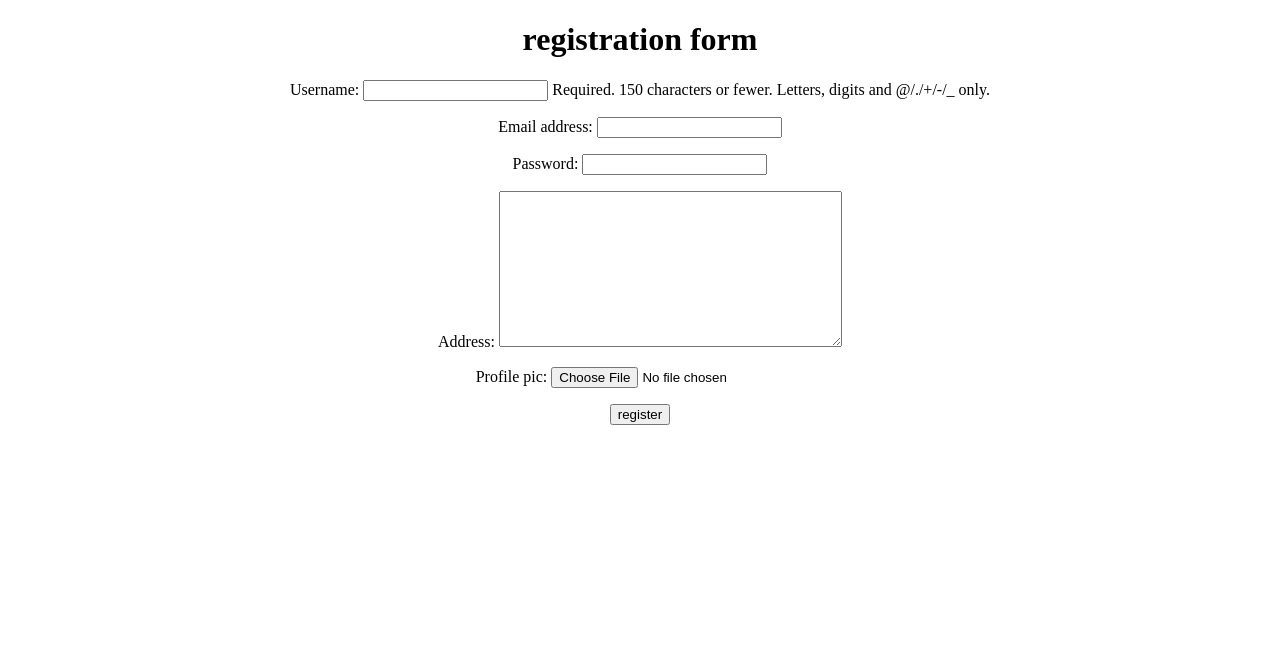
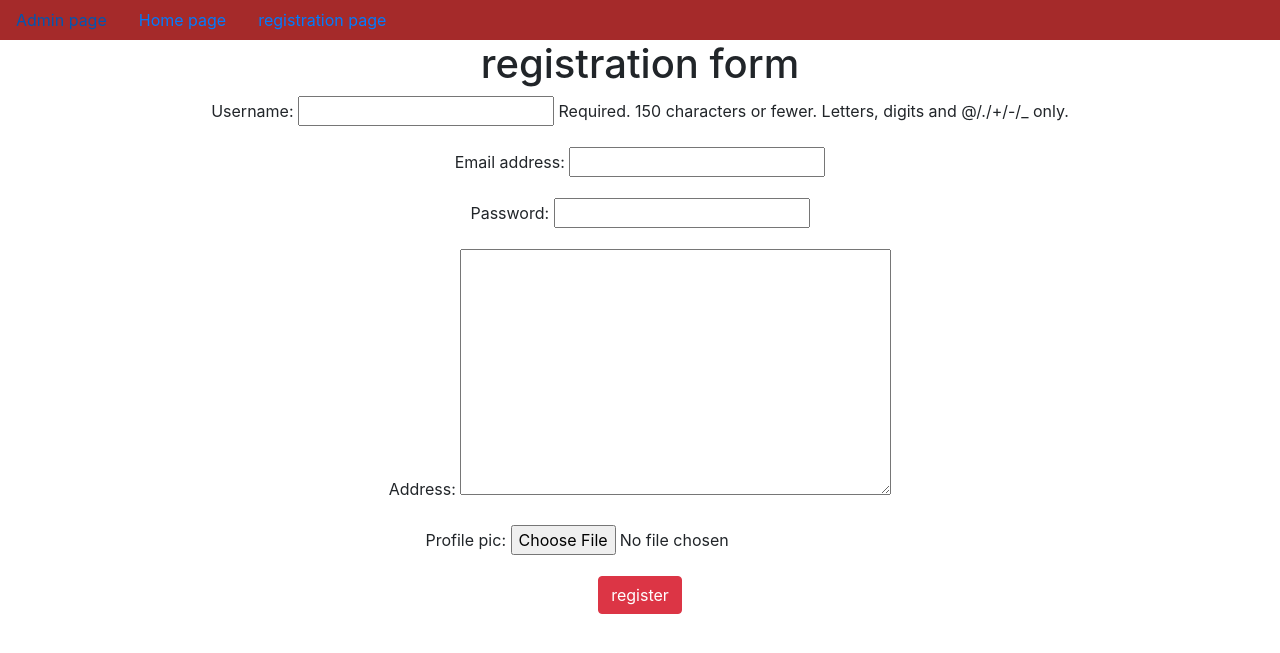
Before and after one commit to basireddysivareddy/registration_models, a Django app: page /registration/ in a window 1280 px wide. Shown: the top 653 px of the page. Run offline with Django 4.2, Linux system fonts and the light colour scheme.

Commit message:
first commit

```diff
--- a/app/views.py
+++ b/app/views.py
@@ -2,6 +2,9 @@ from django.shortcuts import render
 from django.http import HttpResponse
 from app.forms import *
 # Create your views here.
+from django.core.mail import send_mail
+def home(request):
+    return render(request,'home.html')
 def registration(request):
     uf=UserForm()
     pf=ProfileForm()
@@ -18,6 +21,11 @@ def registration(request):
             PFO=PD.save(commit=False)
             PFO.User=USO
             PFO.save()
+
+            send_mail('User registration',
+            'Registration is successfully',
+            'basireddysivareddy45848@gmail.com',
+            [USO.email],fail_silently=False)
             return HttpResponse('Registration is successfully')
 
 
--- a/project29/urls.py
+++ b/project29/urls.py
@@ -21,5 +21,6 @@ from app.views import *
 urlpatterns = [
     path('admin/', admin.site.urls),
     path('registration/',registration,name='registration'),
+    path('home/',home,name='home'),
 
 ]+static(settings.MEDIA_URL,document_root=settings.MEDIA_ROOT)
--- /dev/null
+++ b/templates/dummy.html
@@ -0,0 +1,44 @@
+<!doctype html>
+<html lang="en">
+  <head>
+    <!-- Required meta tags -->
+    <meta charset="utf-8">
+    <meta name="viewport" content="width=device-width, initial-scale=1, shrink-to-fit=no">
+
+    <!-- Bootstrap CSS -->
+    <link rel="stylesheet" href="https://cdn.jsdelivr.net/npm/bootstrap@4.6.2/dist/css/bootstrap.min.css" integrity="sha384-xOolHFLEh07PJGoPkLv1IbcEPTNtaed2xpHsD9ESMhqIYd0nLMwNLD69Npy4HI+N" crossorigin="anonymous">
+    {% block title %}
+    <title>Hello, world!</title>
+    {% endblock %}
+
+
+  </head>
+  <body>
+    <center>
+
+        <nav class="nav" style="background-color: brown;">
+            <a href="{% url 'admin:index' %}" class="nav-link">Admin page</a>
+            <a href="{% url 'home' %}" class="nav-link">Home page</a>
+            <a href="{% url 'registration' %}" class="nav-link">registration page</a>
+
+
+        </nav>
+{% block body_block %}
+
+{% endblock %}
+
+    <!-- Optional JavaScript; choose one of the two! -->
+
+    <!-- Option 1: jQuery and Bootstrap Bundle (includes Popper) -->
+    <script src="https://cdn.jsdelivr.net/npm/jquery@3.5.1/dist/jquery.slim.min.js" integrity="sha384-DfXdz2htPH0lsSSs5nCTpuj/zy4C+OGpamoFVy38MVBnE+IbbVYUew+OrCXaRkfj" crossorigin="anonymous"></script>
+    <script src="https://cdn.jsdelivr.net/npm/bootstrap@4.6.2/dist/js/bootstrap.bundle.min.js" integrity="sha384-Fy6S3B9q64WdZWQUiU+q4/2Lc9npb8tCaSX9FK7E8HnRr0Jz8D6OP9dO5Vg3Q9ct" crossorigin="anonymous"></script>
+
+    <!-- Option 2: Separate Popper and Bootstrap JS -->
+    <!--
+    <script src="https://cdn.jsdelivr.net/npm/jquery@3.5.1/dist/jquery.slim.min.js" integrity="sha384-DfXdz2htPH0lsSSs5nCTpuj/zy4C+OGpamoFVy38MVBnE+IbbVYUew+OrCXaRkfj" crossorigin="anonymous"></script>
+    <script src="https://cdn.jsdelivr.net/npm/popper.js@1.16.1/dist/umd/popper.min.js" integrity="sha384-9/reFTGAW83EW2RDu2S0VKaIzap3H66lZH81PoYlFhbGU+6BZp6G7niu735Sk7lN" crossorigin="anonymous"></script>
+    <script src="https://cdn.jsdelivr.net/npm/bootstrap@4.6.2/dist/js/bootstrap.min.js" integrity="sha384-+sLIOodYLS7CIrQpBjl+C7nPvqq+FbNUBDunl/OZv93DB7Ln/533i8e/mZXLi/P+" crossorigin="anonymous"></script>
+    -->
+</center>
+  </body>
+  </html>
--- a/templates/registration.html
+++ b/templates/registration.html
@@ -1,22 +1,18 @@
-<!DOCTYPE html>
-<html lang="en">
-<head>
-    <meta charset="UTF-8">
-    <meta http-equiv="X-UA-Compatible" content="IE=edge">
-    <meta name="viewport" content="width=device-width, initial-scale=1.0">
-    <title>Document</title>
-</head>
-<body>
-    <center>
-        <h1>registration form</h1>
-        <form  method="POST" enctype="multipart/form-data" >
-            {% csrf_token %}
+{% extends 'dummy.html' %}
 
-                {{uf.as_p}}
-                {{pf.as_p}}
-            <input type="submit" value="register">
-        </form>
-    </center>
 
-</body>
-</html>
+{% block title %}
+    <title>Registration Page</title>
+
+{% endblock %}
+
+{% block body_block %}
+<h1>registration form</h1>
+<form method="POST" enctype="multipart/form-data">
+    {% csrf_token %}
+
+        {{uf.as_p}}
+        {{pf.as_p}}
+    <input type="submit" value="register" class="btn btn-danger">
+</form>
+{% endblock %}
```
Also changed, not shown: project29/settings.py (+7 -0 lines), templates/home.html (added, +13 -0 lines), db.sqlite3, media/profile_pic/IMG20230101224939_4uFQkIB.jpg (added), media/profile_pic/IMG20230101224939_Br3xAr6.jpg (added).
